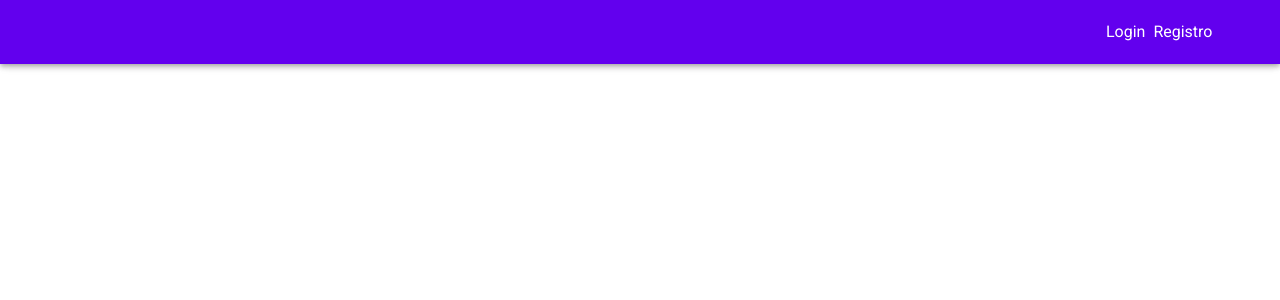
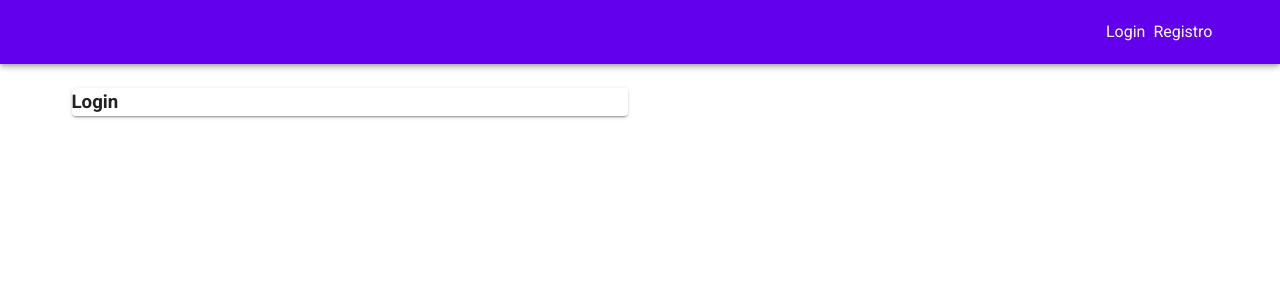
Before and after one commit to victorst79/e-date-v2, a Vue app: page /login in a window 1280 px wide. Shown: the top 300 px of the page. Built offline with nearby package versions, Linux system fonts and the light colour scheme.

Commit message:
Working in login component

```diff
--- a/src/components/Login.vue
+++ b/src/components/Login.vue
@@ -1,11 +1,12 @@
 <template>
   <v-container>
-    <v-layout
-      text-center
-      wrap
-    >
-      <h1>Login</h1>
-    </v-layout>
+    <v-row>
+      <v-col cols="6">
+        <v-card>
+          <h3 class="titulo">Login</h3>
+        </v-card>
+      </v-col>
+    </v-row>
   </v-container>
 </template>
 
@@ -13,7 +14,7 @@
 import Vue from 'vue';
 
 export default Vue.extend({
-  name: 'HelloWorld',
+  name: 'Login',
   data: () => ({
 
   }),
--- a/src/router/index.ts
+++ b/src/router/index.ts
@@ -12,7 +12,7 @@ const routes = [
   {
     path: '/login',
     name: 'login',
-    component: () => import(/* webpackChunkName: "login" */ '@/views/Login.vue'),
+    component: () => import(/* webpackChunkName: "login" */ '@/views/Login-view.vue'),
   },
   {
     path: '/registry',
--- a/src/views/Home.vue
+++ b/src/views/Home.vue
@@ -76,9 +76,6 @@
 </template>
 
 <script>
-// @ is an alias to /src
-
-
 export default {
   name: 'home',
   components: {
--- /dev/null
+++ b/src/views/Login-view.vue
@@ -0,0 +1,20 @@
+<template>
+  <v-container id="login">
+    <Login />
+  </v-container>
+</template>
+
+<script lang="ts">
+import Login from '../components/Login.vue';
+
+export default {
+  name: 'Login-view',
+  components: {
+    Login,
+  },
+};
+</script>
+
+<style scoped>
+@import '../assets/scss/common.scss';
+</style>
--- a/src/views/Login.vue
+++ /dev/null
@@ -1,13 +0,0 @@
-<template>
-  <v-container></v-container>
-</template>
-
-<script>
-export default {
-  name: 'Login',
-};
-</script>
-
-<style scoped>
-
-</style>
```
Also changed, not shown: 1 other file (tests, documents, lock files or other folders).
